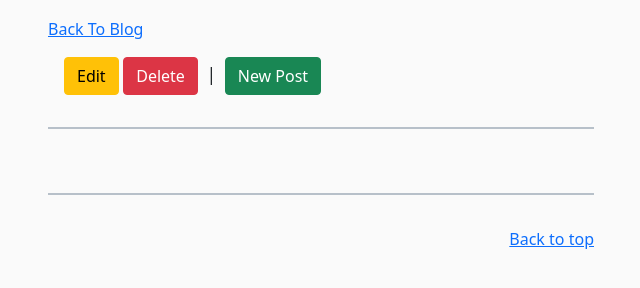
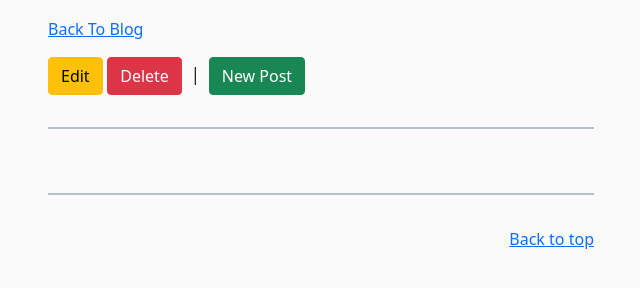
Before and after one commit to mppatterson84/michael_patterson.com, a Django app: template blog/templates/blog/post_detail.html in a window 1280 px wide. Shown: the part 312-600 px from the top of the page, without its empty margins (319-959 px from the left). Run offline with Django 3.2, Linux system fonts and the light colour scheme; the template is opened without the code that fills it, so the values that code supplies are empty; the visitor is signed in with stand-in values (Sample User, id 1); some libraries are stand-ins or nearby versions.

Commit message:
apply margin only to the y axis of the crud nav

```diff
--- a/blog/templates/blog/post_detail.html
+++ b/blog/templates/blog/post_detail.html
@@ -49,7 +49,7 @@
     <p>Published: {{ post.created_at }}</p>
     <a href="{% url 'blog' %}">Back To Blog</a>
     {% if user.is_staff %}
-    <nav class="m-3">
+    <nav class="my-3">
         <div>
             <a href="/admin/blog/post/{{ post.pk }}/change/" class="btn btn-warning">Edit</a>
             <a href="/admin/blog/post/{{ post.pk }}/delete/" class="btn btn-danger">Delete</a>
```
